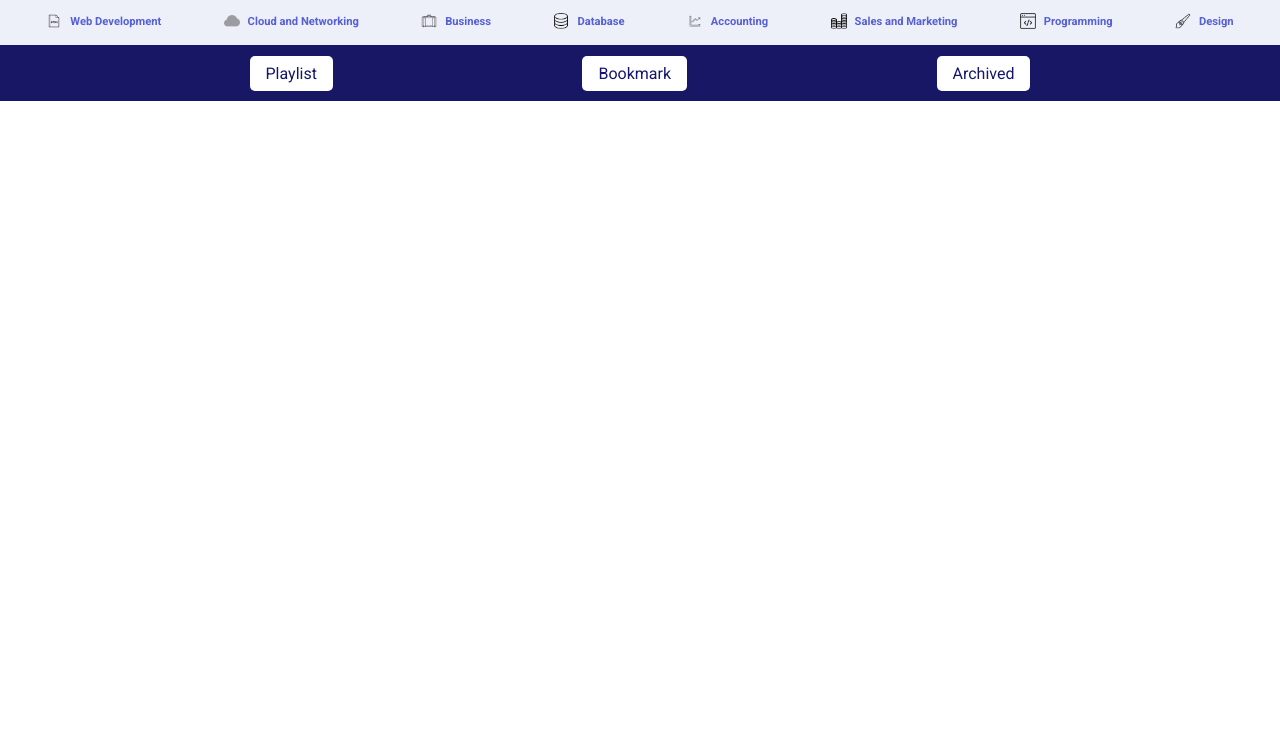
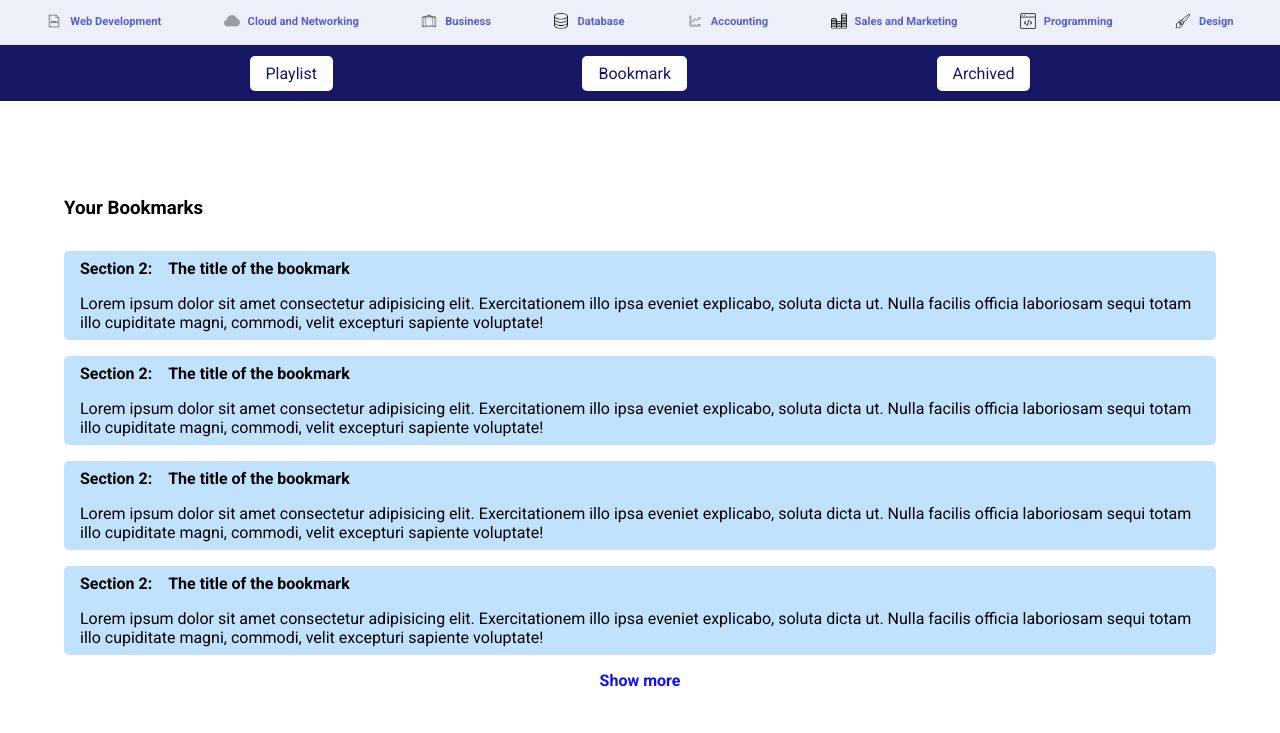
Before and after one commit to Teesam/E-Learning, a plain HTML site: page playlist/bookmark/bookmark.html in a window 1280 px wide. Shown: the part 67-800 px from the top of the page. Drawn offline with Linux system fonts and the light colour scheme; files whose address does not match are found by name.

Commit message:
added bookmark

```diff
--- a/landing/new.css
+++ b/landing/new.css
@@ -64,6 +64,12 @@
     border-radius: 5px;
     padding: .5rem;
     font-size: .5rem;
+    cursor: pointer;
+    transition: .3s;
+}
+
+.new-course-btn:hover{
+    background-color: rgb(71, 102, 71);
 }
 
 .new-course-title{
--- a/landing/popular.css
+++ b/landing/popular.css
@@ -64,6 +64,12 @@
     border-radius: 5px;
     padding: .5rem;
     font-size: .5rem;
+    cursor: pointer;
+    transition: .3s;
+}
+
+.popular-course-btn:hover{
+    background-color: rgb(71, 102, 71);
 }
 
 .popular-course-title{
--- /dev/null
+++ b/playlist/bookmark/bookmark.css
@@ -0,0 +1,28 @@
+#bookmark{
+    width: 90%;
+    margin: 0 auto;
+    padding-top: 6rem;
+}
+
+#bookmark > h3{
+    margin-bottom: 2rem;
+}
+
+.bookmark-div{
+    background-color: rgb(193, 226, 253);
+    width: 100%;
+    padding: .5rem 1rem;
+    border-radius: 5px;
+    margin-top: 1rem;
+}
+
+.mark-header{
+    display: flex;
+    justify-content: flex-start;
+    align-items: center;
+    margin-bottom: 1rem;
+}
+
+.mark-header > h4:not(:first-child){
+    margin-left: 1rem;
+}
--- a/playlist/bookmark/bookmark.html
+++ b/playlist/bookmark/bookmark.html
@@ -9,6 +9,9 @@
     <!-- <meta http-equiv="refresh" content="10" > -->
     <link rel="stylesheet" type="text/css" href="../../landing/nav.css" />
     <link rel="stylesheet" type="text/css" href="../selector.css" />
+    <link rel="stylesheet" type="text/css" href="./bookmark.css" />
+    <link rel="stylesheet" type="text/css" href="../playlist.css" />
+    <link rel="stylesheet" type="text/css" href="../../landing/footer.css" />
     <link rel="preconnect" href="https://fonts.gstatic.com">
     <link href="https://fonts.googleapis.com/css2?family=Roboto:ital,wght@0,100;0,300;0,400;0,500;0,700;0,900;1,100;1,300;1,400;1,500;1,700;1,900&display=swap" rel="stylesheet">
     <title>E Learning</title>
@@ -117,6 +120,57 @@
 
 
 
+        <section>
+            <div id = 'bookmark'>
+                <h3>Your Bookmarks</h3>
+                <div>
+                    <div class="bookmark-div">
+                        <div class="mark-header">
+                            <h4>Section 2:</h4>
+                            <h4>The title of the bookmark</h4>
+                        </div>
+                        <p class="mark-text">Lorem ipsum dolor sit amet consectetur adipisicing elit. Exercitationem illo ipsa eveniet explicabo, soluta dicta ut. Nulla facilis officia laboriosam sequi totam illo cupiditate magni, commodi, velit excepturi sapiente voluptate!</p>
+                    </div>
+                    <div class="bookmark-div">
+                        <div class="mark-header">
+                            <h4>Section 2:</h4>
+                            <h4>The title of the bookmark</h4>
+                        </div>
+                        <p class="mark-text">Lorem ipsum dolor sit amet consectetur adipisicing elit. Exercitationem illo ipsa eveniet explicabo, soluta dicta ut. Nulla facilis officia laboriosam sequi totam illo cupiditate magni, commodi, velit excepturi sapiente voluptate!</p>
+                    </div>
+                    <div class="bookmark-div">
+                        <div class="mark-header">
+                            <h4>Section 2:</h4>
+                            <h4>The title of the bookmark</h4>
+                        </div>
+                        <p class="mark-text">Lorem ipsum dolor sit amet consectetur adipisicing elit. Exercitationem illo ipsa eveniet explicabo, soluta dicta ut. Nulla facilis officia laboriosam sequi totam illo cupiditate magni, commodi, velit excepturi sapiente voluptate!</p>
+                    </div>
+                    <div class="bookmark-div">
+                        <div class="mark-header">
+                            <h4>Section 2:</h4>
+                            <h4>The title of the bookmark</h4>
+                        </div>
+                        <p class="mark-text">Lorem ipsum dolor sit amet consectetur adipisicing elit. Exercitationem illo ipsa eveniet explicabo, soluta dicta ut. Nulla facilis officia laboriosam sequi totam illo cupiditate magni, commodi, velit excepturi sapiente voluptate!</p>
+                    </div>
+                </div>
+
+                <div class="more-div">
+                    <a href="#" class="show-more">Show more</a>
+                </div>
+            </div>
+        </section>
+
+
+
+
+        <section>
+            <footer>
+
+            </footer>
+        </section>
+
+
+
         <script src="../landing/script.js"></script>
     </body>
 </html>
--- a/playlist/playlist.css
+++ b/playlist/playlist.css
@@ -27,14 +27,45 @@
     width: 30%;
     height: 30rem;
     display: flex;
+    flex-direction: column;
     flex-wrap: wrap;
+    justify-content: center;
+    align-items: flex-start;
     margin: 1rem;
     padding: 1rem;
 }
 
+.playlist-category{
+    font-weight: bolder;
+}
+
+.list-content{
+    max-height: 100%;
+    min-height: 85%;
+}
+
 .show-more{
+    text-decoration: none;
     height: 1rem;
     background-color: transparent;
-    color: rgb(23, 23, 102);
+    color: rgb(13, 13, 253);
     border: none;
+    cursor: pointer;
+    outline: 0;
+    font-weight: bolder;
 }
+
+.more-div{
+    display: flex;
+    align-items: center;
+    justify-content: center;
+    width: 100%;
+    margin-top: 1rem;
+}
+
+.playlist-course-cover{
+    width: 25%;
+    height: 5rem;
+    margin-top: 1rem;
+    margin-right: 1rem;
+}
```
Also changed, not shown: playlist/playlist.html (+17 -2 lines), assets/python-cover.jpg (added).
